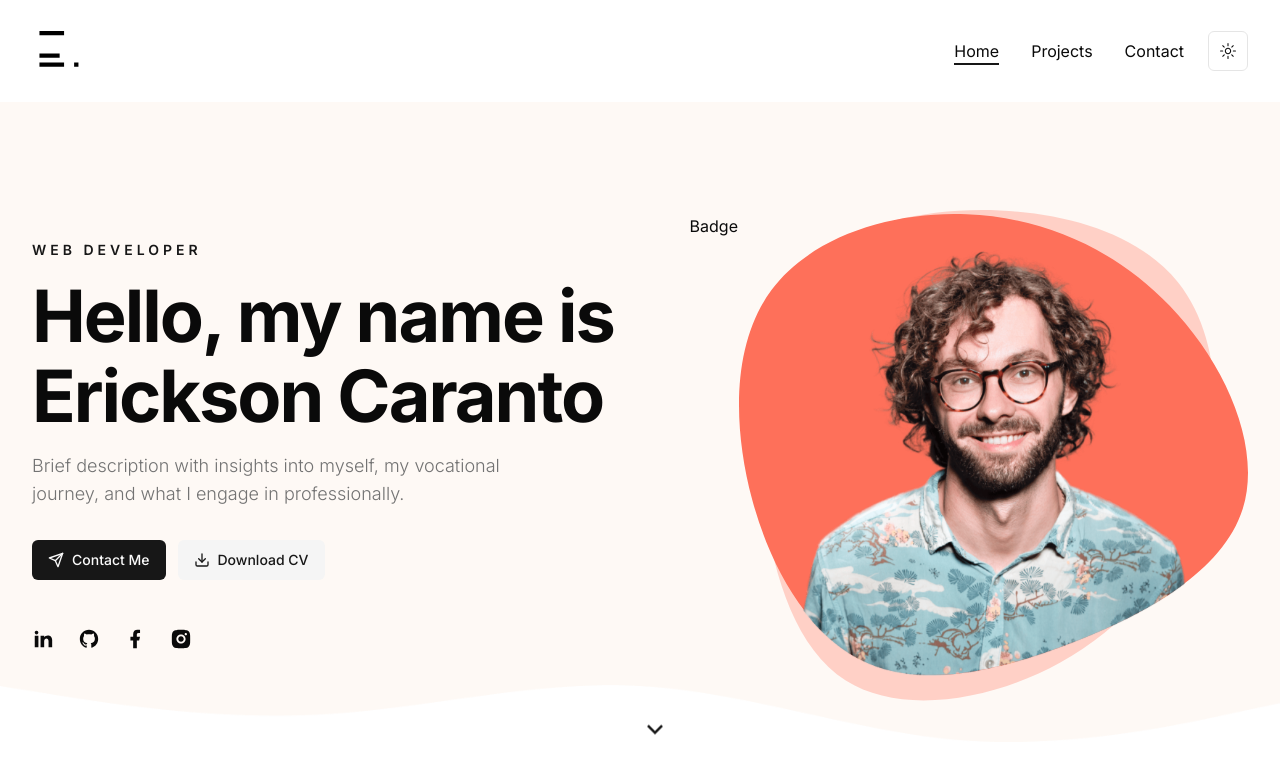
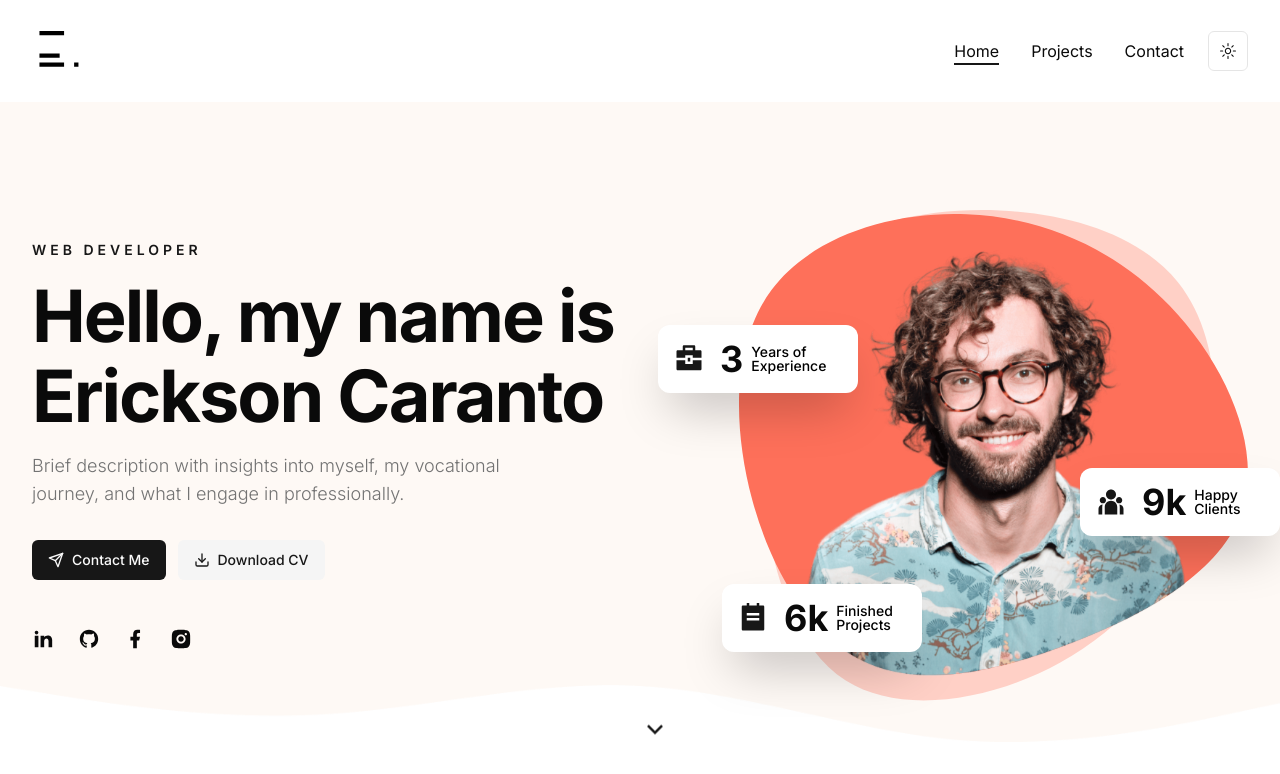
Before and after one commit to EMCaranto/em-caranto, a Next.js app: page / in a window 1280 px wide. Shown: the top 774 px of the page. Built offline with nearby package versions, Linux system fonts and the light colour scheme.

Commit message:
:hammer: Add badges on hero component

```diff
--- a/src/components/global/badge.tsx
+++ b/src/components/global/badge.tsx
@@ -1,8 +1,40 @@
+'use client'
+
 // React JS
 import React from 'react'
 
-const Badge = () => {
-  return <div>Badge</div>
+// Dependencies
+import CountUp from 'react-countup'
+
+interface BadgeProps {
+  icon?: React.ReactNode
+  containerStyle?: string
+  badgeText?: string
+  endCountText?: string
+  endCountNum: number
+}
+
+const Badge = ({
+  icon,
+  containerStyle,
+  badgeText,
+  endCountText,
+  endCountNum,
+}: BadgeProps) => {
+  return (
+    <div className={`custom-badge ${containerStyle}`}>
+      <div className="text-3xl text-primary">{icon}</div>
+      <div className="flex items-center gap-x-2">
+        <div className="text-4xl font-bold leading-none">
+          <CountUp end={endCountNum} delay={1} duration={4} />
+          {endCountText}
+        </div>
+        <div className="max-w-[70px] text-sm font-medium leading-none text-black">
+          {badgeText}
+        </div>
+      </div>
+    </div>
+  )
 }
 
 export default Badge
--- a/src/components/global/hero.tsx
+++ b/src/components/global/hero.tsx
@@ -17,6 +17,7 @@ import {
 import Badge from '@/components/global/badge'
 import ImageDev from '@/components/global/image-dev'
 import Social from '@/components/global/social'
+
 import { Button } from '@/components/ui/button'
 
 // Public
@@ -24,7 +25,7 @@ import myImage from '../../../public/assets/hero/developer.png'
 
 const Hero = () => {
   return (
-    <section className="bg-hero h-[80vh] bg-cover bg-bottom bg-no-repeat py-12 dark:bg-none xl:py-24 xl:pt-28">
+    <section className="h-[80vh] bg-hero bg-cover bg-bottom bg-no-repeat py-12 dark:bg-none xl:py-24 xl:pt-28">
       <div className="container mx-auto">
         <div className="flex justify-between gap-x-8">
           {/** text */}
@@ -62,9 +63,30 @@ const Hero = () => {
           </div>
           {/** image */}
           <div className="relative hidden xl:flex">
-            {/** badge */}
-            <Badge />
-            <div className="bg-hero-shape-light dark:bg-hero-shape-dark absolute -right-2 -top-1 h-[500px] w-[500px] bg-no-repeat">
+            {/** badge 1 */}
+            <Badge
+              containerStyle={'absolute -left-[5rem] top-[24%]'}
+              icon={<RiBriefcase4Fill />}
+              endCountNum={3}
+              badgeText={'Years of Experience'}
+            />
+            {/** badge 2 */}
+            <Badge
+              containerStyle={'absolute -left-[1rem] top-[80%]'}
+              icon={<RiTodoFill />}
+              endCountNum={6}
+              endCountText={'k'}
+              badgeText={'Finished Projects'}
+            />
+            {/** badge 3 */}
+            <Badge
+              containerStyle={'absolute -right-8 top-[55%]'}
+              icon={<RiTeamFill />}
+              endCountNum={9}
+              endCountText={'k'}
+              badgeText={'Happy Clients'}
+            />
+            <div className="absolute -right-2 -top-1 h-[500px] w-[500px] bg-hero-shape-light bg-no-repeat dark:bg-hero-shape-dark">
               {/** blob */}
             </div>
             <ImageDev
--- a/src/styles/globals.css
+++ b/src/styles/globals.css
@@ -88,3 +88,7 @@ body,
 .custom-subtitle {
   @apply mb-8 text-lg font-light text-muted-foreground;
 }
+
+.custom-badge {
+  @apply z-10 flex h-[68px] w-[200px] items-center gap-x-4 rounded-xl bg-white p-4 shadow-2xl dark:backdrop-blur-[44px];
+}
```
